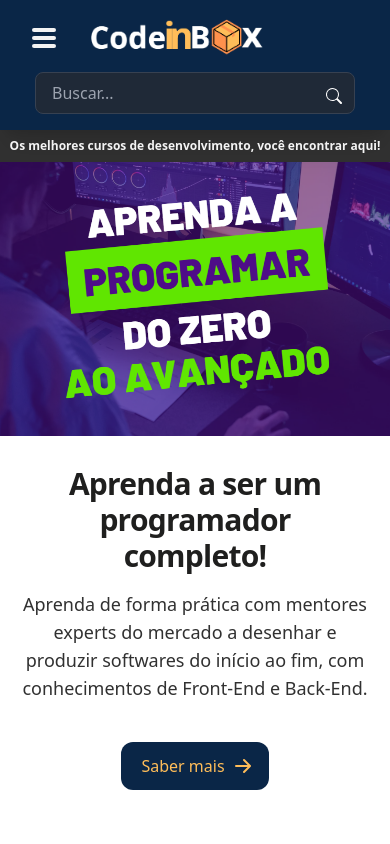
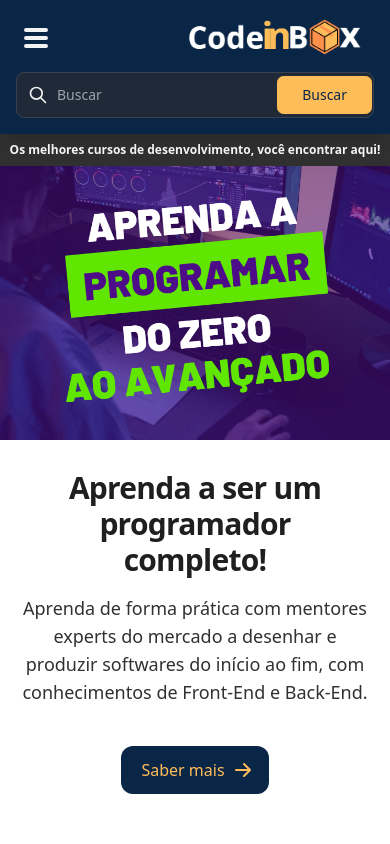
Before and after one commit to moisesgui/code-in-box, a React (Create React App) app: page / in a window 390 px wide. Shown: the top 844 px of the page. Built offline with nearby package versions, Linux system fonts and the light colour scheme.

Commit message:
add responsive search-bar

```diff
--- a/src/pages/Home/Home.js
+++ b/src/pages/Home/Home.js
@@ -33,17 +33,18 @@ export const Home = () => {
               <img src={logoCode} alt="code-logo" width={180} />
             </a>
           </div>
+
           <form>
-            <svg xmlns="http://www.w3.org/2000/svg" width="16" height="16" fill="#ffff" className="md:hidden bi bi-search" viewBox="0 0 16 16">
-              <path d="M11.742 10.344a6.5 6.5 0 1 0-1.397 1.398h-.001c.03.04.062.078.098.115l3.85 3.85a1 1 0 0 0 1.415-1.414l-3.85-3.85a1.007 1.007 0 0 0-.115-.1zM12 6.5a5.5 5.5 0 1 1-11 0 5.5 5.5 0 0 1 11 0z"/>
-            </svg>
-            <input
-              placeholder="Buscar..."
-              type="text"
-            />
-            <button className="search-button">
-              Buscar
-            </button>
+            <label for="default-search" className="mb-2 text-sm font-medium text-gray-900 sr-only dark:text-white">Search</label>
+            <div class="form__content">
+              <div class="absolute inset-y-1 left-0 flex items-center pl-3 pointer-events-none">
+                <svg aria-hidden="true" class="w-5 h-5 text-gray-50 dark:text-gray-400" fill="none" stroke="currentColor" viewBox="0 0 24 24" xmlns="http://www.w3.org/2000/svg"><path stroke-linecap="round" stroke-linejoin="round" stroke-width="2" d="M21 21l-6-6m2-5a7 7 0 11-14 0 7 7 0 0114 0z"></path>
+                </svg>
+              </div>
+              <input type="search" id="default-search" placeholder="Buscar" required></input>
+
+              <button type="submit" className="search-button">Buscar</button>
+            </div>
           </form>
 
           <nav>
@@ -52,13 +53,15 @@ export const Home = () => {
               <a href="#" className="py-2 mr-4 hover:text-yellow-500 tracking-wide">Planos</a>
               <a href="#" className="py-2 mr-4 hover:text-yellow-500 tracking-wide">Contato</a>
 
-              <div class="mt-24 md:mt-0 md:flex items-center">
+              <div className="mt-24 md:mt-0 md:flex items-center">
                 <div className="md:flex md:items-center md:gap-2">
-                  <a class="block px-6 py-2 mb-2 md:px-0 md:m-0 md:mr-4 leading-loose text-sm md:text-base text-center md:hover:bg-inherit hover:bg-yellow-500 font-bold md:font-normal border border-gray-50 md:border-none md:hover:text-yellow-500 rounded-xl" href="#">Registrar-se</a>
+                  <a className="block px-6 py-2 mb-2 md:px-0 md:m-0 md:mr-4 leading-loose text-sm md:text-base text-center md:hover:bg-inherit hover:bg-yellow-500 font-bold md:font-normal border border-gray-50 md:border-none md:hover:text-yellow-500 rounded-xl" href="#">
+                    Registrar-se</a>
 
-                  <a class="block px-6 md:px-6 py-2 md:m-0 leading-loose text-sm text-center text-blue font-bold bg-gray-50 md:text-blue md:hover:bg-yellow-500 rounded-xl md:rounded-lg tracking-wide" href="#">Login</a>
+                  <a className="block px-6 md:px-9 md:py-1.5 py-2 md:m-0 leading-loose text-sm text-center text-blue font-bold bg-gray-50 md:bg-inherit md:text-gray-50 md:hover:bg-gray-50 md:border md:border-gray-50 md:hover:text-blue rounded-xl md:rounded-lg tracking-wide" href="#">
+                    Login</a>
                 </div>
-                <p class="my-2 text-xs text-center text-gray-400">
+                <p className="my-2 text-xs text-center text-gray-400">
                   <span className="md:hidden">Copyright © 2023</span>
                 </p>
               </div>
@@ -182,7 +185,7 @@ export const Home = () => {
             </div>
           </div>
         </div>
-        <hr/>
+        <hr />
         <div className="social-media">
           <span className="text-sm text-gray-300 sm:text-center dark:text-gray-400">© 2023.Todos os direitos reservados.
           </span>
--- a/src/pages/Home/Home.scss
+++ b/src/pages/Home/Home.scss
@@ -7,57 +7,56 @@
     @apply bg-blue text-gray-50 shadow-xl sticky top-0 z-10;
 
     .header__content {
-      @apply container flex flex-wrap mx-auto py-4 px-0 justify-between flex-col md:flex-row items-center;
-
-      .header__logo-container {
-        @apply gap-8;
-
-        .logo-burger {
-          @apply w-12
-        }
-      }
+      @apply container flex flex-wrap mx-auto py-4 px-4 justify-between flex-col md:flex-row items-center;
 
       .mobile-menu--active {
         @apply flex bg-blueLight shadow-2xl rounded-b-xl h-96 w-full py-4 px-8 flex-col text-base overflow-hidden absolute top-16 left-0 origin-top border border-gray-600;
       }
 
-      @include tablet {
-        @apply flex justify-center;
+      .form__content {
+        @apply relative md:w-128 md:mt-4 lg:m-0;
 
         input {
-          @apply mt-6
+          @apply md:w-full;
+        }
+      }
+
+      @include mobile {
+        form {
+          @apply w-full;
+        }
+      }
+
+      @include tablet {
+        @apply flex justify-center flex-col;
+
+        input {
+          @apply w-128
         }
         nav {
          @apply pt-6 pb-4
         }
       }
+
+      .search-button {
+        @apply border border-yellow-500 bg-yellow-500 px-6 py-2 text-blue absolute right-0.5 bottom-1 md:bottom-0.5 hover:bg-yellow-400 focus:ring-4 focus:outline-none focus:ring-blue font-medium rounded-mdd text-sm dark:bg-blue dark:hover:bg-blue dark:focus:ring-blue;
+      }
     }
 
     input {
-      @apply bg-gray-800 text-white rounded-l-lg border border-gray-700 focus:outline-none focus:border-indigo-500 text-base px-4 py-2 w-full md:w-128;
+      @apply bg-gray-800 text-white rounded-lg border border-gray-700 focus:outline-none focus:border-indigo-500 text-base px-4 py-2 pl-10;
     }
 
-    .search-button {
-      @apply hidden md:inline-flex justify-center items-center w-28 text-blue font-semibold bg-yellow-500 border-0 py-2 px-6 focus:outline-none hover:bg-yellow-200 rounded-r-lg;
-    }
 
     @include mobile {
-			@apply sticky z-50 top-0;
+      @apply sticky z-50 top-0;
 
-      form {
-        @apply flex pt-4;
+      input {
+        @apply block py-3 mt-4 pl-10 text-sm text-gray-50 border border-gray-700 rounded-lg bg-gray-800 focus:ring-blueLight focus:border-indigo-800 dark:bg-gray-700 dark:border-gray-600 dark:placeholder-gray-400 dark:text-white dark:focus:ring-blueLight dark:focus:border-blueLight w-full
+      }
 
-        svg {
-          @apply fixed top-88 right-12;
-        }
-
-        input {
-          @apply rounded-lg w-80;
-        }
-
-      }
       .header__logo-container {
-        @apply w-full flex flex-row items-center justify-start px-8;
+        @apply w-full flex flex-row items-center justify-between px-2;
       }
     }
   }
@@ -176,7 +175,7 @@
             @apply block p-3 pl-10 w-full text-sm text-gray-900 bg-gray-50 rounded-lg border border-gray-300 sm:rounded-none sm:rounded-l-lg dark:bg-gray-700 dark:border-gray-600 dark:placeholder-gray-400 dark:text-white
           }
           button {
-            @apply py-3 px-5 w-full md:w-32 text-sm text-center text-blue font-bold rounded-lg  border border-yellow-600 cursor-pointer bg-yellow-500 sm:rounded-none sm:rounded-r-lg hover:bg-yellow-500 focus:ring-4;
+            @apply py-3 px-5 w-full md:w-32 text-sm text-center text-blue font-bold rounded-lg  border border-yellow-600 cursor-pointer bg-yellow-500 sm:rounded-none sm:rounded-r-lg hover:bg-yellow-400 focus:ring-4;
           }
         }
 
--- a/tailwind.config.js
+++ b/tailwind.config.js
@@ -6,10 +6,14 @@ module.exports = {
   ],
   theme: {
     extend: {
+      borderRadius: {
+        'mdd': '0.4rem',
+      },
       spacing: {
         '100': '6.25rem',
         '128': '32rem',
-        '88': '5.5rem'
+        '88': '5.5rem',
+        '90': '22rem'
       },
       backgroundImage: {
         'hero-image': "url('/src/assets/imagens/bg-hero.png')",
```
